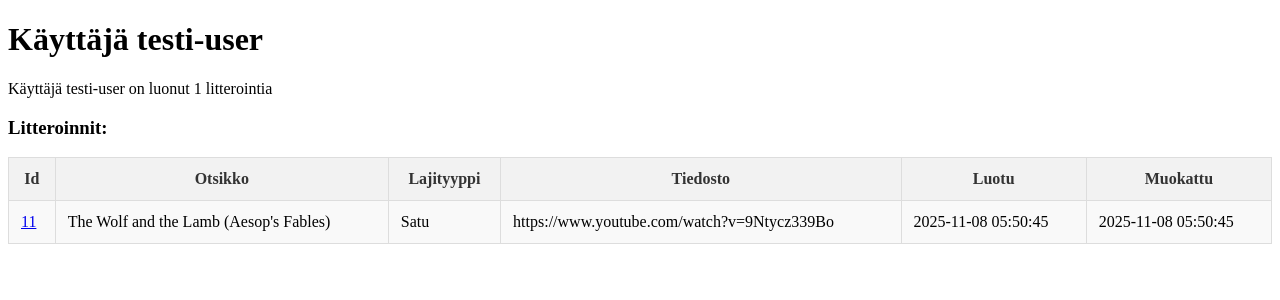
After one commit to jduude/Ai-litteroinnit, a Flask app: page /user/1 in a window 1280 px wide. The commit adds this page. Shown: the top 300 px of the page. Run offline with Flask 3, Linux system fonts and the light colour scheme; data comes from the database, SQL or seed files in the repository.

Commit message:
add user page

```diff
--- a/app.py
+++ b/app.py
@@ -480,3 +480,12 @@ def stats():
     user_stats = transcriptions.get_user_stats()
     return render_template("statistics.html", duplicates=duplicates, genre_stats=genre_stats,
                            source_stats=source_stats, user_stats=user_stats)
+
+
+@app.route("/user/<int:user_id>")
+def show_user(user_id):
+    user = users.get_user(user_id)
+    if not user:
+        abort(404)
+    transcriptions_array = transcriptions.get_transcriptions_of_user(user_id)
+    return render_template("user.html", user=user, transcriptions=transcriptions_array)
--- a/templates/index.html
+++ b/templates/index.html
@@ -37,7 +37,7 @@
       <h2>Tervetuloa!</h2>
       {% if user.username %}
       <p>Olet kirjautunut sisään käyttäjänä {{ user.username}}</p>
-
+      <p><a href="/user/{{ user.id}} "> {{ user.username}} käyttäjä sivut </a></p>
       {% endif %}
       <hr>
       <div>
--- /dev/null
+++ b/templates/user.html
@@ -0,0 +1,90 @@
+<!DOCTYPE html>
+
+<html>
+
+<head>
+    <meta charset="utf-8">
+    <meta http-equiv="X-UA-Compatible" content="IE=edge">
+    <title></title>
+    <meta name="description" content="">
+    <meta name="viewport" content="width=device-width, initial-scale=1">
+    <link rel="stylesheet" href="">
+    <style>
+        table {
+            width: 100%;
+            border-collapse: collapse;
+        }
+
+        th {
+            background-color: #f2f2f2;
+
+            color: #333;
+
+            font-weight: bold;
+            padding: 12px;
+            border: 1px solid #ddd;
+        }
+
+
+        td {
+            padding: 12px;
+            border: 1px solid #ddd;
+            text-align: left;
+        }
+
+
+        tr:nth-child(even) {
+            background-color: #f9f9f9;
+        }
+
+        tr:nth-child(odd) {
+            background-color: #ffffff;
+        }
+
+
+        tr:hover {
+            background-color: #e6e6e6;
+        }
+    </style>
+</head>
+
+<body>
+    <h1>Käyttäjä {{ user.username }}</h1>
+
+    <p>
+        Käyttäjä {{ user.username }} on luonut {{ transcriptions | count }} litterointia
+    </p>
+
+    {% if transcriptions %}
+
+    <h3>
+        Litteroinnit:
+    </h3>
+    <table>
+        <tr>
+            <th>Id</th>
+            <th>Otsikko</th>
+            <th>Lajityyppi</th>
+            <th>Tiedosto</th>
+            <th>Luotu</th>
+            <th>Muokattu</th>
+        </tr>
+
+
+        {% for t in transcriptions %}
+        <tr>
+            <td><a href="/transcription/{{ t.id }}"> {{ t.id }} </a></td>
+            <td> {{ t.title }} </td>
+            <td> {{ t.genre }} </td>
+            <td> {{ t.source_path }} </td>
+            <td> {{ t.created }} </td>
+            <td> {{ t.last_modified }} </td>
+
+        </tr>
+        {% endfor %}
+    </table>
+
+    {% endif %}
+</body>
+
+</html>
--- a/transcriptions.py
+++ b/transcriptions.py
@@ -174,3 +174,11 @@ def get_user_stats():
             group by t.user_id order by count desc;
             """
     return db.query(sql)
+
+
+def get_transcriptions_of_user(user_id):
+    sql = """SELECT t.id, t.title, t.genre, t.source_path, t.created, t.last_modified
+             FROM transcriptions t
+             WHERE t.user_id = ?
+             ORDER BY t.last_modified DESC"""
+    return db.query(sql, [user_id])
```
